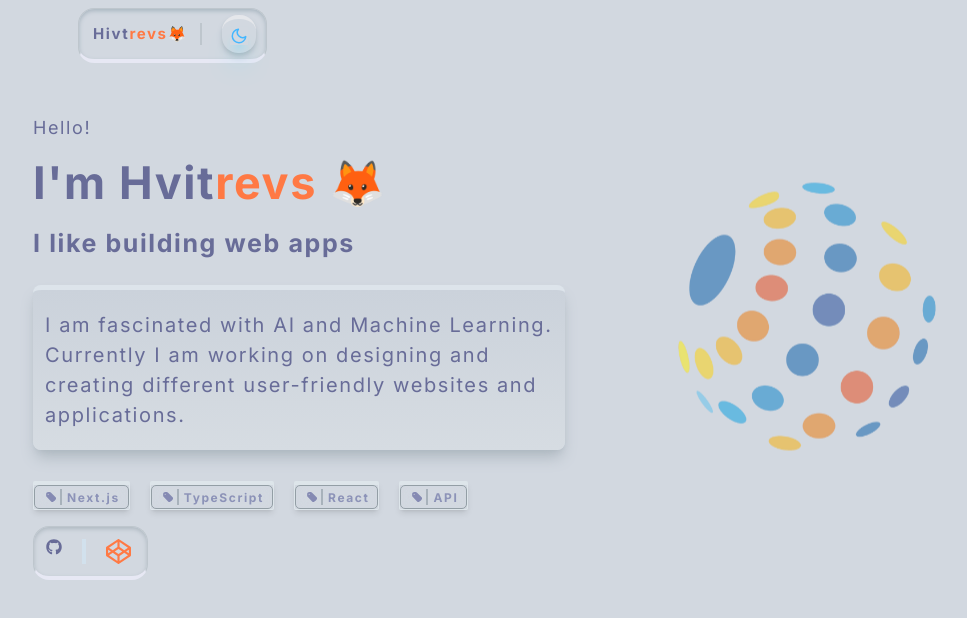
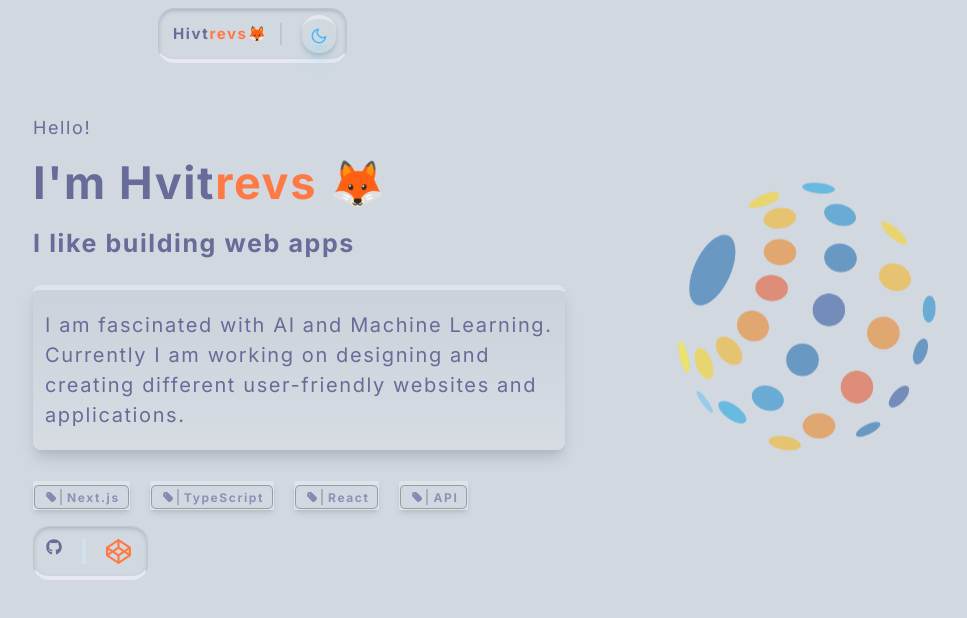
Before and after one commit to Hvitrevs/new-hub, a Next.js app: page / in a window 1280 px wide. Shown: the top 618 px of the page, without its empty margins (223-1190 px from the left). Built offline with nearby package versions, Linux system fonts and the light colour scheme.

Commit message:
fixed navbar position

```diff
--- a/app/components/Navbar.tsx
+++ b/app/components/Navbar.tsx
@@ -9,7 +9,7 @@ const Navbar = () => {
   return (
     <div className='w-full xl:h-[60px] md:py-8 xxs:h-[35px] fixed top-0  z-50 lg:px-[1px] sm:px-[180px] xxs:px-[30px] bg-[#d2d8e0] dark:bg-[#1d213d] fixed '>
 
-      <div className='flex xl:ml-[300px] xxs:p-[2px] xxs:ml-[-3px] bg-[#d2d8e0] dark:bg-[#1d213d] border-[1px] border-b-[4px] border-[#bec6cd] border-b-[#e7e8f4]  dark:border-[#171a31] dark:border-b-[#222649] shadow-[#a9b6c0] shadow-inner shadow-2xl dark:shadow-[#0f1224] dark:text-[#5e6393] rounded-2xl justify-between z-40 items-center gap-3 fixed top-2'>
+      <div className='flex 2xl:xl:ml-[750px] ml-[550px] lg:ml-[380px] md:ml-[120px] sm:ml-[250px] xxs:p-[2px] xxs:ml-[5px] bg-[#d2d8e0] dark:bg-[#1d213d] border-[1px] border-b-[4px] border-[#bec6cd] border-b-[#e7e8f4]  dark:border-[#171a31] dark:border-b-[#222649] shadow-[#a9b6c0] shadow-inner shadow-2xl dark:shadow-[#0f1224] dark:text-[#5e6393] rounded-2xl justify-between z-50 items-center gap-3 fixed top-2'>
 
       <div className='flex flex-row gap-2 items-center border-r-[2px] border-[#bec6cd] dark:border-[#2c3158]'>
 
```
